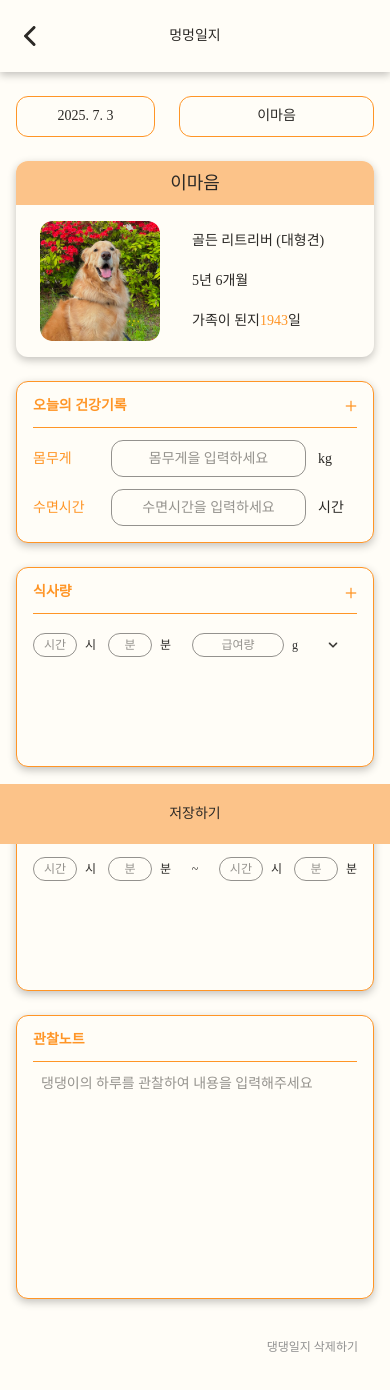
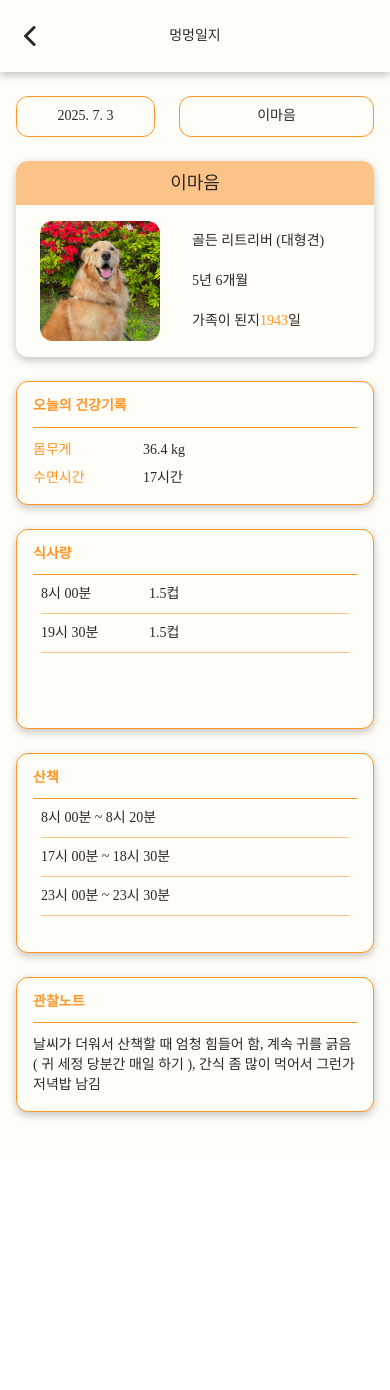
Before and after one commit to run3go/WEB4_5_404TNF_FE, a Next.js app: page /diary/1 in a window 390 px wide. Shown: the top 1390 px of the page. After the commit the page ends 1160 px from the top, so only its background shows below. Built offline with nearby package versions, Linux system fonts and the light colour scheme.

Commit message:
💄 Style: 생활기록 상세 페이지 반응형 구현

```diff
--- a/src/app/dashboard/page.tsx
+++ b/src/app/dashboard/page.tsx
@@ -45,7 +45,7 @@ export default async function Dashboard() {
           어떨까요?
         </h2>
       </div>
-      <div className="absolute top-1 right-[65px] hidden self-end text-base sm:block">
+      <div className="absolute top-7 right-[65px] hidden self-end text-base sm:block">
         <SelectBox options={options} width="105px" footstep />
       </div>
       <div className="flex flex-wrap gap-5 pb-7 sm:gap-8 sm:pb-0">
--- a/src/components/diary/DiaryCard.tsx
+++ b/src/components/diary/DiaryCard.tsx
@@ -16,7 +16,7 @@ export default function DiaryCard({
   return (
     <Card
       className={twMerge(
-        'flex flex-col border border-[var(--color-primary-500)] text-lg',
+        'flex flex-col border border-[var(--color-primary-500)] text-sm sm:text-base',
         className,
       )}
     >
--- a/src/components/diary/DiaryDetailClient.tsx
+++ b/src/components/diary/DiaryDetailClient.tsx
@@ -1,18 +1,13 @@
 'use client';
 
 import diary from '@/assets/images/diary.svg';
-import dog from '@/assets/images/dog_img.png';
 import Image from 'next/image';
 import { useState } from 'react';
-import Card from '../common/Card';
 import MobileTitle from '../common/MobileTitle';
 import SelectBox from '../common/SelectBox';
 import Calendar from './Calendar';
-import FeedInput from './create/FeedInput';
-import Note from './create/Note';
-import SingleInput from './create/SingleInput';
-import WalkingInput from './create/WalkingInput';
 import DiaryCard from './DiaryCard';
+import DiaryProfile from './DiaryProfile';
 
 export default function DiaryDetailClient({ logId }: { logId: string }) {
   const [selected, setSelected] = useState<Date | undefined>();
@@ -25,9 +20,9 @@ export default function DiaryDetailClient({ logId }: { logId: string }) {
   ];
 
   return (
-    <main className="flex w-screen flex-col bg-[var(--color-background)] px-4 pt-6 pb-5 text-sm sm:m-0 sm:block sm:w-full sm:p-0">
+    <main className="flex w-screen flex-col bg-[var(--color-background)] pt-6 pb-5 text-sm sm:m-0 sm:block sm:w-full sm:pt-9 sm:pb-0">
       <MobileTitle title="멍멍일지" />
-      <div className="relative flex w-full flex-col gap-6 sm:h-200 sm:px-19">
+      <div className="relative flex w-full flex-col gap-6 px-4 sm:h-200 sm:px-19">
         <div className="flex w-full justify-between gap-6 sm:hidden sm:justify-start sm:pl-3">
           <div className="flex grow-2 items-center justify-center rounded-xl border-1 border-[var(--color-primary-500)] px-4 py-[11px] leading-[1.2] sm:w-[160px]">
             2025. 7. 3
@@ -36,7 +31,7 @@ export default function DiaryDetailClient({ logId }: { logId: string }) {
             이마음
           </div>
         </div>
-        <div className="absolute top-1 right-[65px] hidden self-end text-base sm:block">
+        <div className="absolute -top-2 right-[65px] hidden self-end text-base sm:block">
           <SelectBox options={options} width="105px" footstep />
         </div>
         <div className="flex flex-col gap-6 sm:flex-row sm:gap-14 sm:pt-15">
@@ -45,52 +40,58 @@ export default function DiaryDetailClient({ logId }: { logId: string }) {
               <Image src={diary} alt="오늘의 멍멍일지를 적어보아요!" />
               <Calendar selected={selected} setSelected={setSelected} />
             </div>
-            <Card className="m-0 w-full p-0 sm:p-0">
-              <h3 className="rounded-t-[12px] bg-[var(--color-primary-300)] py-2 text-center text-lg">
-                이마음
-              </h3>
-              <div className="flex gap-8 px-6 py-4">
-                <Image
-                  className="h-30 w-30 rounded-[12px]"
-                  src={dog}
-                  alt="강아지 프로필"
-                  priority
-                />
-                <div className="flex flex-col justify-around text-sm sm:text-base">
-                  <span>골든 리트리버 (대형견)</span>
-                  <span>5년 6개월</span>
-                  <span>
-                    가족이 된지
-                    <strong className="font-medium text-[var(--color-primary-500)]">
-                      1943
-                    </strong>
-                    일
-                  </span>
-                </div>
+            <DiaryProfile />
+            <DiaryCard className="w-full sm:h-[205px]" title="오늘의 건강기록">
+              <div className="mb-2 text-sm sm:mb-6 sm:text-base">
+                <span className="inline-block w-[110px] text-[var(--color-primary-500)]">
+                  몸무게
+                </span>
+                <span>36.4 kg</span>
               </div>
-            </Card>
-            <DiaryCard className="w-full" title="오늘의 건강기록" hasAddBtn>
-              <SingleInput title="몸무게" id="weight" />
-              <SingleInput title="수면시간" id="sleep" />
+              <div className="text-sm sm:text-base">
+                <span className="inline-block w-[110px] text-[var(--color-primary-500)]">
+                  수면시간
+                </span>
+                <span>17시간</span>
+              </div>
             </DiaryCard>
           </div>
           <div className="flex grow flex-col gap-6 sm:gap-12">
             <div className="flex w-full flex-col justify-between gap-6 sm:flex-row sm:gap-14">
-              <FeedInput />
-              <WalkingInput />
+              <DiaryCard className="min-h-50 grow sm:h-71" title="식사량">
+                <ul className="-mt-3 px-2">
+                  <li className="flex border-b border-[var(--color-primary-300)] py-[9px]">
+                    <span className="basis-27">8시 00분</span>
+                    <span>1.5컵</span>
+                  </li>
+                  <li className="flex border-b border-[var(--color-primary-300)] py-[9px]">
+                    <span className="basis-27">19시 30분</span>
+                    <span>1.5컵</span>
+                  </li>
+                </ul>
+              </DiaryCard>
+              <DiaryCard className="min-h-50 grow sm:h-71" title="산책">
+                <ul className="-mt-3 px-2">
+                  <li className="border-b border-[var(--color-primary-300)] py-[9px]">
+                    <span>8시 00분 ~ 8시 20분</span>
+                  </li>
+                  <li className="border-b border-[var(--color-primary-300)] py-[9px]">
+                    <span>17시 00분 ~ 18시 30분</span>
+                  </li>
+                  <li className="border-b border-[var(--color-primary-300)] py-[9px]">
+                    <span>23시 00분 ~ 23시 30분</span>
+                  </li>
+                </ul>
+              </DiaryCard>
             </div>
-            <Note />
+            <DiaryCard className="mb-7 h-full max-w-[912px]" title="관찰노트">
+              <p>
+                날씨가 더워서 산책할 때 엄청 힘들어 함, 계속 귀를 긁음 ( 귀 세정
+                당분간 매일 하기 ), 간식 좀 많이 먹어서 그런가 저녁밥 남김
+              </p>
+            </DiaryCard>
           </div>
         </div>
-      </div>
-      <div className="mt-10 flex flex-col sm:hidden">
-        <span className="cursor-pointer self-end pr-4 text-xs text-[var(--color-grey)] sm:hidden">
-          댕댕일지 삭제하기
-        </span>
-        <div className="h-15" />
-        <button className="fixed right-0 bottom-0 left-0 bg-[var(--color-primary-300)] py-5">
-          저장하기
-        </button>
       </div>
     </main>
   );
--- /dev/null
+++ b/src/components/diary/DiaryProfile.tsx
@@ -0,0 +1,32 @@
+import dog from '@/assets/images/dog_img.png';
+import Image from 'next/image';
+import Card from '../common/Card';
+
+export default function DiaryProfile() {
+  return (
+    <Card className="m-0 w-full p-0 sm:p-0">
+      <h3 className="rounded-t-[12px] bg-[var(--color-primary-300)] py-2 text-center text-lg">
+        이마음
+      </h3>
+      <div className="flex gap-8 px-6 py-4">
+        <Image
+          className="h-30 w-30 rounded-[12px]"
+          src={dog}
+          alt="강아지 프로필"
+          priority
+        />
+        <div className="flex flex-col justify-around text-sm sm:text-base">
+          <span>골든 리트리버 (대형견)</span>
+          <span>5년 6개월</span>
+          <span>
+            가족이 된지
+            <strong className="font-medium text-[var(--color-primary-500)]">
+              1943
+            </strong>
+            일
+          </span>
+        </div>
+      </div>
+    </Card>
+  );
+}
--- a/src/components/diary/create/Note.tsx
+++ b/src/components/diary/create/Note.tsx
@@ -1,15 +1,12 @@
-import Card from '@/components/common/Card';
+import DiaryCard from '../DiaryCard';
 
 export default function Note() {
   return (
-    <Card className="flex h-71 w-full flex-col border border-[var(--color-primary-500)] sm:h-full">
-      <h2 className="border-b border-[var(--color-primary-500)] pb-3 leading-[1.2] font-extrabold text-[var(--color-primary-500)] sm:text-base">
-        관찰노트
-      </h2>
+    <DiaryCard className="h-full" title="관찰노트">
       <textarea
         className="h-full w-full resize-none px-2 py-3 focus:outline-0"
         placeholder="댕댕이의 하루를 관찰하여 내용을 입력해주세요"
       />
-    </Card>
+    </DiaryCard>
   );
 }
```
Also changed, not shown: src/app/diary/create/page.tsx (+16 -53 lines).
